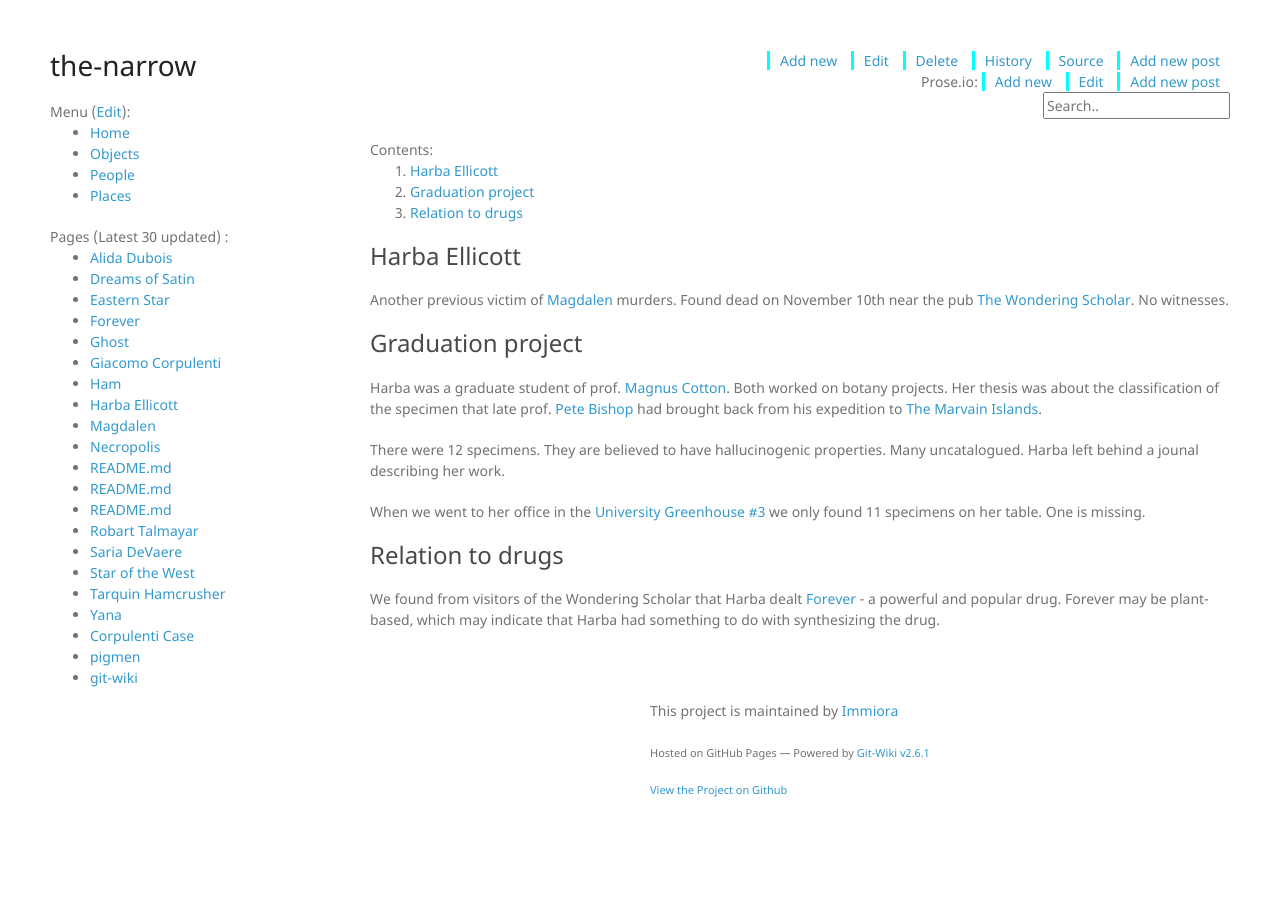
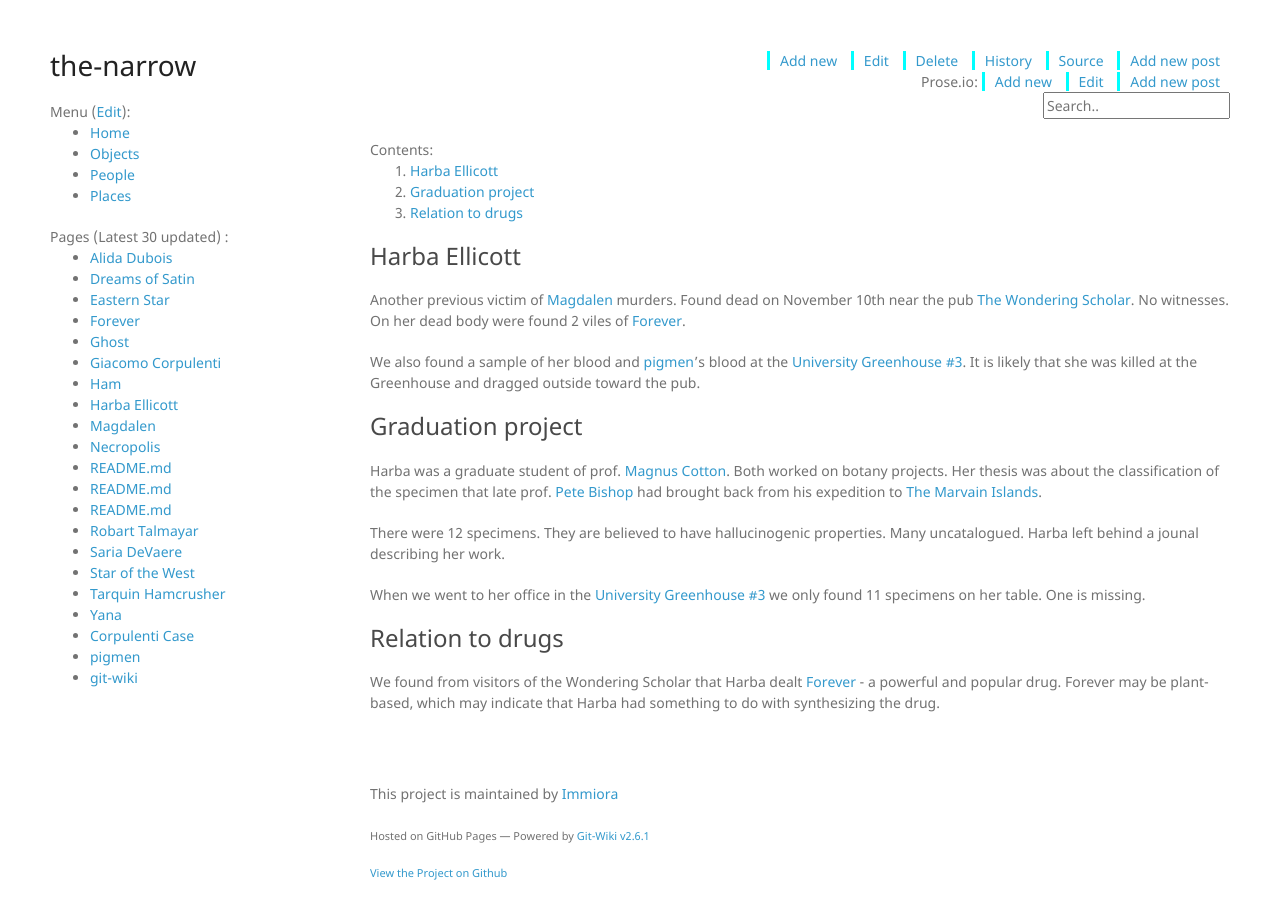
Before and after one commit to Immiora/the-narrow, a Jekyll site: the page built from wiki/people/HarbaEllicott.md, in a window 1280 px wide. Built offline with Jekyll 4.4.1, drawn with Linux system fonts in a browser that asks for light colours; nearby versions of some CDN libraries.

Commit message:
Update HarbaEllicott.md

```diff
--- a/wiki/people/HarbaEllicott.md
+++ b/wiki/people/HarbaEllicott.md
@@ -5,6 +5,9 @@ categories: people
 
 ### Harba Ellicott
 Another previous victim of [Magdalen](Magdalen) murders. Found dead on November 10th near the pub [The Wondering Scholar](TheWonderingScholar). No witnesses.
+On her dead body were found 2 viles of [Forever](Forever).
+
+We also found a sample of her blood and [pigmen](pigmen)'s blood at the [University Greenhouse #3](UniversityGreenhouse). It is likely that she was killed at the Greenhouse and dragged outside toward the pub.
 
 ### Graduation project
 Harba was a graduate student of prof. [Magnus Cotton](MagnusCotton). Both worked on botany projects. Her thesis was about the classification of the specimen that late prof. [Pete Bishop](Pete Bishop) had brought back from his expedition to [The Marvain Islands](TheMarvainIslands).
```
